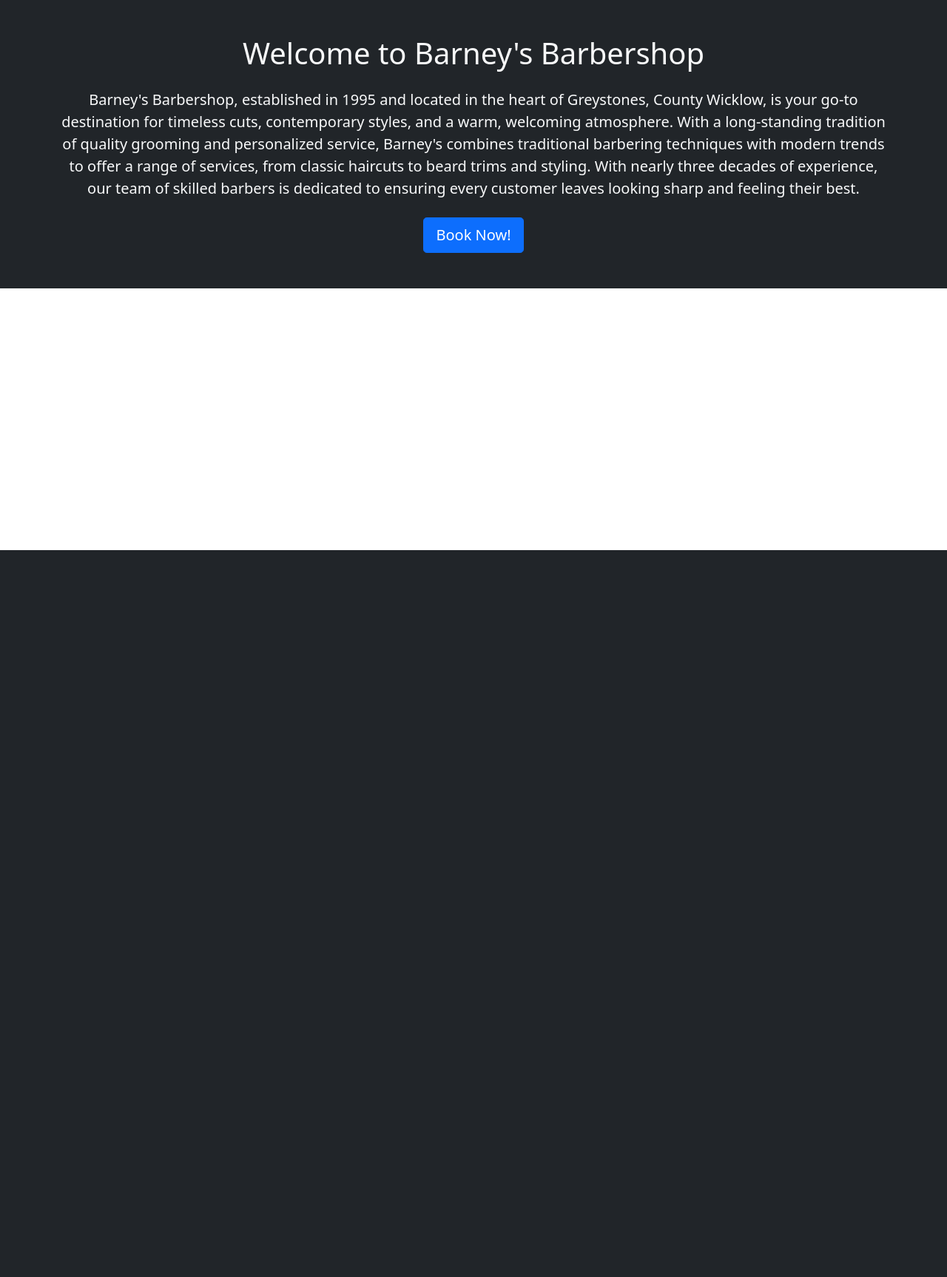
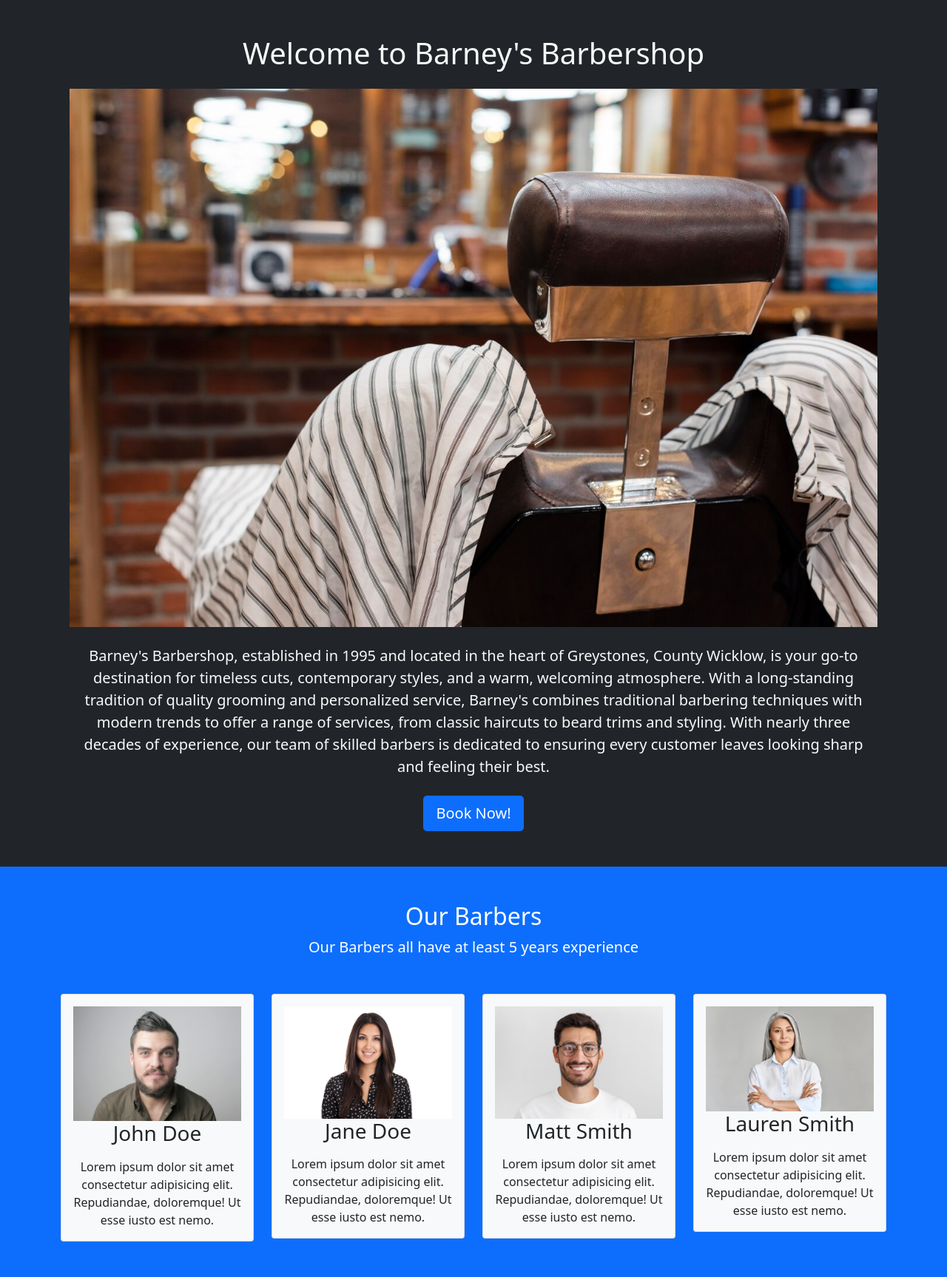
Before and after one commit to JasonHorgan/barbershop-pp4, a Django app: page /booking/ in a window 1280 px wide. Shown: the part 56-1783 px from the top of the page at 74% size. Before the commit the page ends 800 px from the top, so only its background shows below. Run offline with Django 4.2, Linux system fonts and the light colour scheme.

Commit message:
Adding more content to index page including photos of the barbers

```diff
--- a/barbershop/settings.py
+++ b/barbershop/settings.py
@@ -28,7 +28,7 @@ TEMPLATES_DIR = os.path.join(BASE_DIR, 'templates')
 SECRET_KEY = os.environ.get("SECRET_KEY")
 
 # SECURITY WARNING: don't run with debug turned on in production!
-DEBUG = False
+DEBUG = True
 
 ALLOWED_HOSTS = ['8000-jasonhorgan-barbershopp-jvl7trii23f.ws.codeinstitute-ide.net','.herokuapp.com']
 
--- a/templates/index.html
+++ b/templates/index.html
@@ -1,9 +1,14 @@
 {% extends "base.html" %}
+
+{% load static %}
+
 
 {% block content %}
 <section class="bg-dark text-light p-5 text-center">
     <div class="container">
         <h1> Welcome to Barney's Barbershop </h1>
+        <div class="container bg-custom mt-4">
+            <img class="w-90 mx-auto img-fluid" id="hero" src="/static/images/barber-chair.jpeg" alt="index_hero">
             <p class="lead my-4">
                 Barney's Barbershop, established in 1995 and located in the heart of Greystones, County Wicklow, is your
                 go-to destination for timeless cuts, contemporary styles, and a warm, welcoming atmosphere. With a
@@ -19,4 +24,61 @@
         </div>
 
 </section>
+
+<section id="instructors" class="p-5 bg-primary">
+    <div class="container">
+        <h2 class="text-center text-white">
+            Our Barbers
+        </h2>
+        <p class="lead text-center text-white mb-5">
+            Our Barbers all have at least 5 years experience
+        </p>
+        <div class="row g-4">
+            <div class="col-md-6 col-lg-3">
+                <div class="card bg-light">
+                    <div class="card-body text-center">
+                        <img class="w-90 mx-auto img-fluid" src="/static/images/1.jpeg" class="rounded-circle mb-3"
+                            alt="Headshot of a man">
+                        <h3 class="card-title mb-3">John Doe</h3>
+                        <p class="card-text">Lorem ipsum dolor sit amet consectetur adipisicing elit. Repudiandae,
+                            doloremque! Ut esse iusto est nemo.</p>
+                    </div>
+                </div>
+            </div>
+            <div class="col-md-6 col-lg-3">
+                <div class="card bg-light">
+                    <div class="card-body text-center">
+                        <img class="w-90 mx-auto img-fluid" src="/static/images/3.jpeg" class="rounded-circle mb-3"
+                            alt="Headshot of a woman">
+                        <h3 class="card-title mb-3">Jane Doe</h3>
+                        <p class="card-text">Lorem ipsum dolor sit amet consectetur adipisicing elit. Repudiandae,
+                            doloremque! Ut esse iusto est nemo.</p>
+                    </div>
+                </div>
+            </div>
+            <div class="col-md-6 col-lg-3">
+                <div class="card bg-light">
+                    <div class="card-body text-center">
+                        <img class="w-90 mx-auto img-fluid" src="/static/images/2.jpeg" class="rounded-circle mb-3"
+                            alt="Headshot of a man">
+                        <h3 class="card-title mb-3">Matt Smith</h3>
+                        <p class="card-text">Lorem ipsum dolor sit amet consectetur adipisicing elit. Repudiandae,
+                            doloremque! Ut esse iusto est nemo.</p>
+                    </div>
+                </div>
+            </div>
+            <div class="col-md-6 col-lg-3">
+                <div class="card bg-light">
+                    <div class="card-body text-center">
+                        <img class="w-90 mx-auto img-fluid" src="/static/images/4.webp" class="rounded-circle mb-3"
+                            alt="Headshot of a woman">
+                        <h3 class="card-title mb-3">Lauren Smith</h3>
+                        <p class="card-text">Lorem ipsum dolor sit amet consectetur adipisicing elit. Repudiandae,
+                            doloremque! Ut esse iusto est nemo.</p>
+                    </div>
+                </div>
+            </div>
+        </div>
+    </div>
+</section>
 {%endblock%}
```
Also changed, not shown: static/images/1.jpeg (added), static/images/2.jpeg (added), static/images/3.jpeg (added), static/images/4.webp (added), static/images/barber-chair.jpeg (added). Lines whose indentation alone changed are shown as unchanged.
